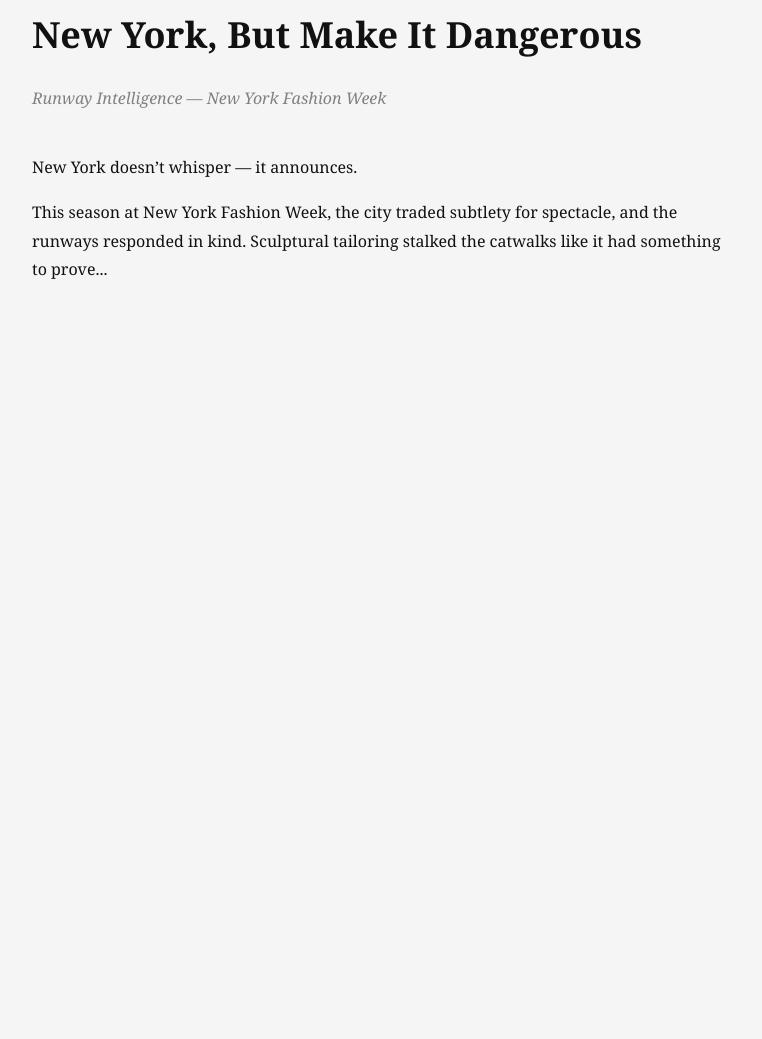
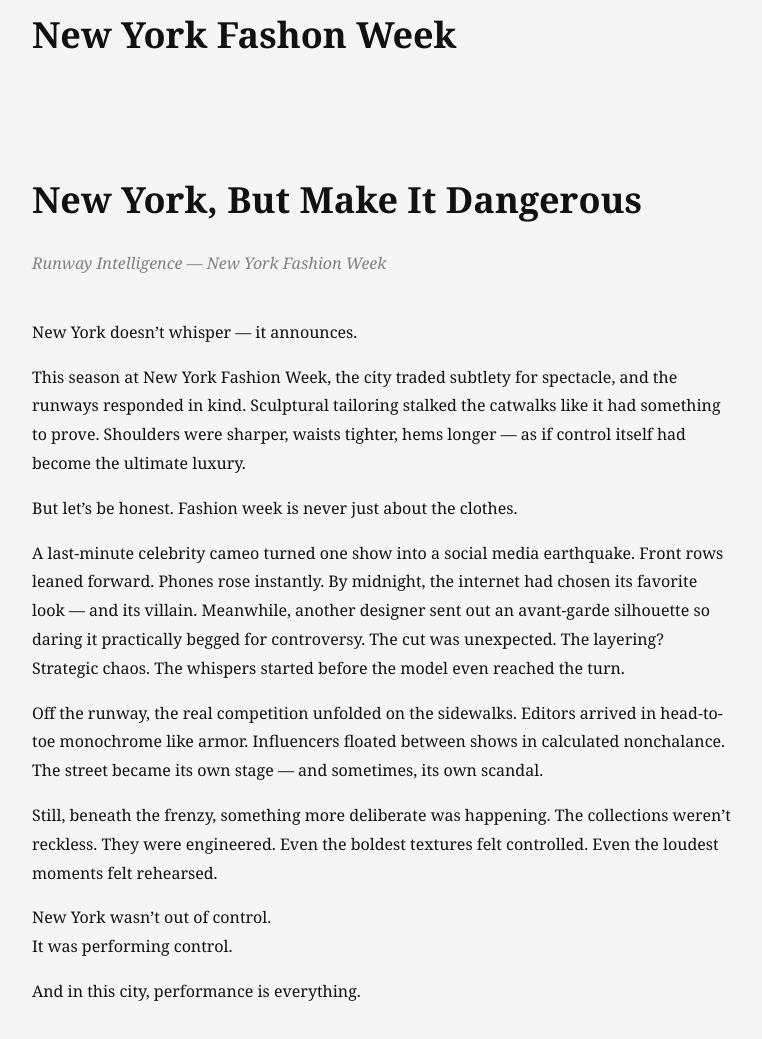
Before and after one commit to formemagazine/formemagazine.github.io, a plain HTML site: page runway-nyfw.html in a window 1280 px wide. Shown: the part 161-1200 px from the top of the page, without its empty margins (258-1020 px from the left). Before the commit the page ends 800 px from the top, so only its background shows below. Drawn offline with Linux system fonts and the light colour scheme.

Commit message:
Update runway-nyfw.html

```diff
--- a/runway-nyfw.html
+++ b/runway-nyfw.html
@@ -13,14 +13,30 @@
 
   <main class="article">
 
-    <h2>New York, But Make It Dangerous</h2>
-    <p class="subtitle">Runway Intelligence — New York Fashion Week</p>
+    <h2>New York Fashon Week</h2>
+   <main class="article">
 
-    <p>New York doesn’t whisper — it announces.</p>
+  <h2>New York, But Make It Dangerous</h2>
+  <p class="subtitle">Runway Intelligence — New York Fashion Week</p>
 
-    <p>This season at New York Fashion Week, the city traded subtlety for spectacle, and the runways responded in kind. Sculptural tailoring stalked the catwalks like it had something to prove...</p>
+  <p>New York doesn’t whisper — it announces.</p>
 
-    <p><!-- Paste the rest of your article here --></p>
+  <p>This season at New York Fashion Week, the city traded subtlety for spectacle, and the runways responded in kind. Sculptural tailoring stalked the catwalks like it had something to prove. Shoulders were sharper, waists tighter, hems longer — as if control itself had become the ultimate luxury.</p>
+
+  <p>But let’s be honest. Fashion week is never just about the clothes.</p>
+
+  <p>A last-minute celebrity cameo turned one show into a social media earthquake. Front rows leaned forward. Phones rose instantly. By midnight, the internet had chosen its favorite look — and its villain. Meanwhile, another designer sent out an avant-garde silhouette so daring it practically begged for controversy. The cut was unexpected. The layering? Strategic chaos. The whispers started before the model even reached the turn.</p>
+
+  <p>Off the runway, the real competition unfolded on the sidewalks. Editors arrived in head-to-toe monochrome like armor. Influencers floated between shows in calculated nonchalance. The street became its own stage — and sometimes, its own scandal.</p>
+
+  <p>Still, beneath the frenzy, something more deliberate was happening. The collections weren’t reckless. They were engineered. Even the boldest textures felt controlled. Even the loudest moments felt rehearsed.</p>
+
+  <p>New York wasn’t out of control.<br>
+  It was performing control.</p>
+
+  <p>And in this city, performance is everything.</p>
+
+</main>
 
   </main>
 
```
